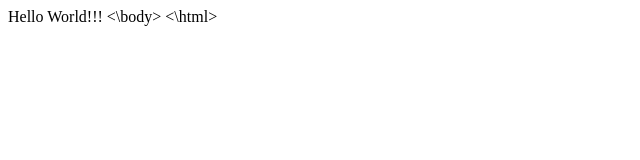
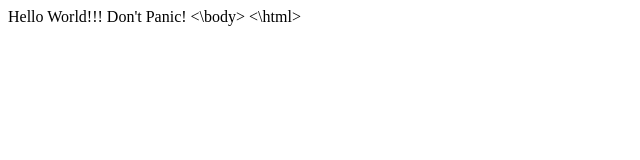
Before and after one commit to jsimard901/git-practice-fall2020, a plain HTML site: page index.html in a window 1280 px wide. Shown: the whole page, without its empty margins (0-640 px from the left). Drawn offline with Linux system fonts and the light colour scheme.

Commit message:
Changed the original message

```diff
--- a/index.html
+++ b/index.html
@@ -1,7 +1,7 @@
 <html>
 <body>
 Hello World!!!
-
+Don't Panic!
 
 <\body>
 <\html>
```
